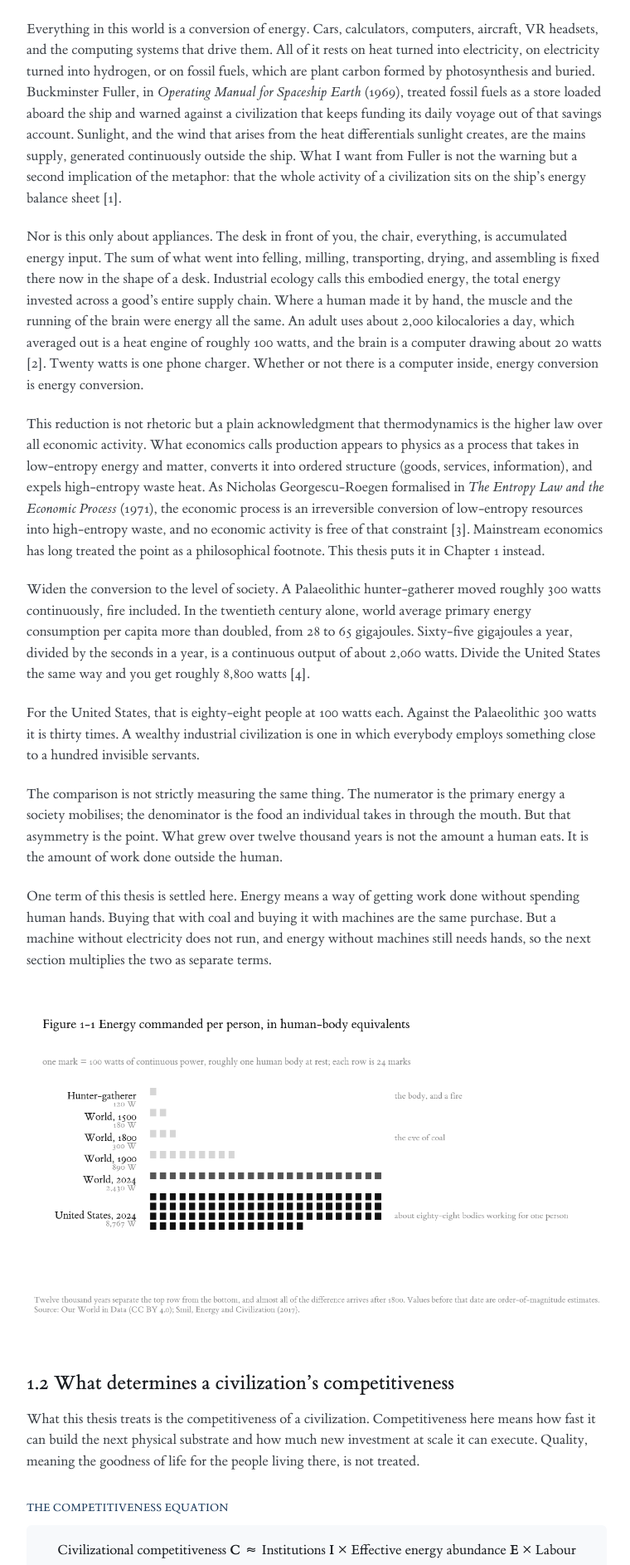
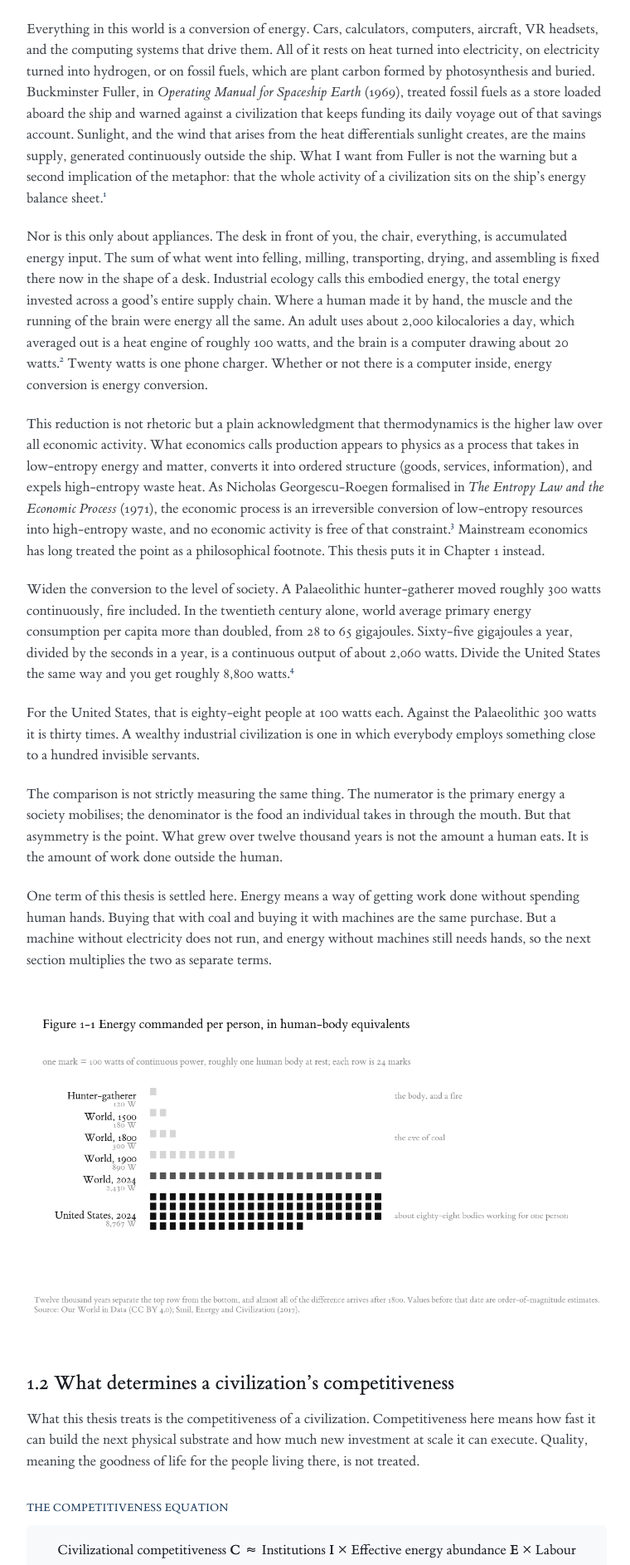
Before and after one commit to arata-hoshino/arata-hoshino.github.io, a Jekyll site: the page built from _essays/everything-is-energy-conversion.md, in a window 1280 px wide. Shown: the part 635-2521 px from the top of the page at 83% size, without its empty margins (258-1018 px from the left). Built offline with Jekyll 4.4.1, drawn with Linux system fonts in a browser that asks for light colours; some of the changed text lies outside the part shown.

Commit message:
Set the notes in Chicago's hand
In-text references become a small figure on the shoulder of the word,
placed after the punctuation as Chicago places it, and linking to the
note it names. The notes themselves are numbered rather than bracketed
and carry an anchor each, so the reference lands on the right one.

The Prologue's line in the contents follows its first heading.

Co-Authored-By: Claude Opus 5 (1M context) <noreply@anthropic.com>

```diff
--- a/_essays/everything-is-energy-conversion.md
+++ b/_essays/everything-is-energy-conversion.md
@@ -19,7 +19,7 @@ civilization that keeps funding its daily voyage out of that savings account. Su
 wind that arises from the heat differentials sunlight creates, are the mains supply, generated
 continuously outside the ship. What I want from Fuller is not the warning but a second
 implication of the metaphor: that the whole activity of a civilization sits on the ship's energy
-balance sheet [1].
+balance sheet.<sup class="noteref"><a href="#note-1">1</a></sup>
 
 Nor is this only about appliances. The desk in front of you, the chair, everything, is
 accumulated energy input. The sum of what went into felling, milling, transporting, drying, and
@@ -27,7 +27,7 @@ assembling is fixed there now in the shape of a desk. Industrial ecology calls t
 energy, the total energy invested across a good's entire supply chain. Where a human made it by
 hand, the muscle and the running of the brain were energy all the same. An adult uses about
 2,000 kilocalories a day, which averaged out is a heat engine of roughly 100 watts, and the
-brain is a computer drawing about 20 watts [2]. Twenty watts is one phone charger. Whether or
+brain is a computer drawing about 20 watts.<sup class="noteref"><a href="#note-2">2</a></sup> Twenty watts is one phone charger. Whether or
 not there is a computer inside, energy conversion is energy conversion.
 
 This reduction is not rhetoric but a plain acknowledgment that thermodynamics is the higher law
@@ -36,14 +36,14 @@ takes in low-entropy energy and matter, converts it into ordered structure (good
 information), and expels high-entropy waste heat. As Nicholas Georgescu-Roegen formalised in
 *The Entropy Law and the Economic Process* (1971), the economic process is an irreversible
 conversion of low-entropy resources into high-entropy waste, and no economic activity is free of
-that constraint [3]. Mainstream economics has long treated the point as a philosophical
+that constraint.<sup class="noteref"><a href="#note-3">3</a></sup> Mainstream economics has long treated the point as a philosophical
 footnote. This thesis puts it in Chapter 1 instead.
 
 Widen the conversion to the level of society. A Palaeolithic hunter-gatherer moved roughly 300
 watts continuously, fire included. In the twentieth century alone, world average primary energy
 consumption per capita more than doubled, from 28 to 65 gigajoules. Sixty-five gigajoules a
 year, divided by the seconds in a year, is a continuous output of about 2,060 watts. Divide the
-United States the same way and you get roughly 8,800 watts [4].
+United States the same way and you get roughly 8,800 watts.<sup class="noteref"><a href="#note-4">4</a></sup>
 
 For the United States, that is eighty-eight people at 100 watts each. Against the Palaeolithic
 300 watts it is thirty times. A wealthy industrial civilization is one in which everybody
@@ -145,13 +145,13 @@ Cheap energy with no realistic prospect of exhaustion. Cheap labour input. And i
 preserve returns and call in people and capital.
 
 **Britain in the 1840s.** British coal output rose twentyfold over the nineteenth century, and
-one country was digging roughly two thirds of the world's coal [5]. As an eighteenth-century
+one country was digging roughly two thirds of the world's coal.<sup class="noteref"><a href="#note-5">5</a></sup> As an eighteenth-century
 French inspector wrote, coal was "the soul of English manufacture"; at the pithead it was a
-resource with no prospect of running out [5].
+resource with no prospect of running out.<sup class="noteref"><a href="#note-5">5</a></sup>
 
 Labour was abnormally cheap as well. In 1841 roughly 216,000 people worked in the mines, and
 among them were children who from the age of five or six opened and closed ventilation doors
-underground [6]. Part of the cost of extraction was covered, literally, by the labour of
+underground.<sup class="noteref"><a href="#note-6">6</a></sup> Part of the cost of extraction was covered, literally, by the labour of
 children. I have no wish to defend it. But structurally this was a society in which the marginal
 cost of energy and the marginal cost of labour had both hit bottom.
 
@@ -159,30 +159,30 @@ The institutional side was exceptional for its time as well. The Joint Stock Com
 1844 permitted incorporation by registration alone. The Continent did not arrive at the same
 principle for more than twenty years. Railways were excluded from that act and required a
 private Act of Parliament for each line, but during the mania Parliament processed more than
-seven hundred railway bills across two sessions [7]. And the Lands Clauses Consolidation Act of
+seven hundred railway bills across two sessions.<sup class="noteref"><a href="#note-7">7</a></sup> And the Lands Clauses Consolidation Act of
 1845 standardised the assessment and payment of compensation for the compulsory purchase those
-private acts conferred [7]. The machinery for assembling capital and the machinery for
+private acts conferred.<sup class="noteref"><a href="#note-7">7</a></sup> The machinery for assembling capital and the machinery for
 assembling land were in place at the same time.
 
 The consequence was the railway mania. Actual investment in railway construction reached 44
 million pounds in 1847, just under 8 percent of British GDP that year and twice that year's
-military budget. The network more than quadrupled in a decade [8]. This was not a state plan.
+military budget. The network more than quadrupled in a decade.<sup class="noteref"><a href="#note-8">8</a></sup> This was not a state plan.
 It was private capital. One new industry, on private judgment alone, remade the country.
 
 **Britain in the 2020s.** Now the same country in the present. The 134 miles of HS2's first
 phase, from London to Birmingham, run to roughly 396 million pounds per mile, the highest price
 for a completed surface railway anywhere in the world, more than eight times a comparable French
-high-speed line [9]. In nuclear, Hinkley Point C has swollen to more than double its original
-estimate, with completion pushed back to 2030 [10]. Industrial electricity prices are the
-highest among 28 compared countries, roughly four times those of the United States [11]. The
+high-speed line.<sup class="noteref"><a href="#note-9">9</a></sup> In nuclear, Hinkley Point C has swollen to more than double its original
+estimate, with completion pushed back to 2030.<sup class="noteref"><a href="#note-10">10</a></sup> Industrial electricity prices are the
+highest among 28 compared countries, roughly four times those of the United States.<sup class="noteref"><a href="#note-11">11</a></sup> The
 country that laid thousands of miles in a decade on private capital alone has now spent
-seventeen years and 46.8 billion pounds without opening a single mile of high-speed line [9].
+seventeen years and 46.8 billion pounds without opening a single mile of high-speed line.<sup class="noteref"><a href="#note-9">9</a></sup>
 Raising a future city out of open country is out of the question. What changed? Not vision, and
 not national character. The structure of abundance disappeared.
 
 **The UAE today.** And the same three conditions are now assembled somewhere else. Energy is
 cheap three times over: historically subsidised domestic gas, the 5.6 gigawatts of the Barakah
-nuclear plant, and Al Dhafra solar, which set what was then a world record price in 2020 [12].
+nuclear plant, and Al Dhafra solar, which set what was then a world record price in 2020.<sup class="noteref"><a href="#note-12">12</a></sup>
 Labour is carried by migrants who make up more than eighty percent of the resident population.
 Land was infinite, as desert. And the institutional side is moving as well. As a place where
 returns are preserved, tax burdens are light, and the barrier to starting a business is low,
@@ -190,7 +190,7 @@ frontier researchers and founders are beginning, slowly, to gather. The conseque
 future cities raised from desert in thirty years, and now a turn of capital expenditure from
 concrete to computation. Abu Dhabi's 5-gigawatt AI campus, and a fund that gathered 49 billion
 dollars in a single vehicle, are new investments at a scale that would not even be conceived
-except on a structure of abundance [13]. What nineteenth-century Britain poured into railways,
+except on a structure of abundance.<sup class="noteref"><a href="#note-13">13</a></sup> What nineteenth-century Britain poured into railways,
 the twenty-first-century UAE is pouring into computing substrate.
 
 Windows do not only open. They close.
@@ -200,9 +200,9 @@ Eastern crude and on cheap labour coming out of the countryside. The window clos
 growth halved over that period, from an annual 9.1 percent to 4.2, though the standard account
 attributes the main cause to the end of catch-up, with energy a contributing factor layered on
 top. The nuclear shutdown of 2011 was a second shock on top of that, and the trade balance swung
-from surplus to deficit [14]. Germany closed its own. In 2023 it stopped its last three
+from surplus to deficit.<sup class="noteref"><a href="#note-14">14</a></sup> Germany closed its own. In 2023 it stopped its last three
 reactors, lost Russian pipeline gas at almost the same moment, and industrial electricity moved
-to two or three times the American level [15]. The word *Deindustrialisierung* became central
+to two or three times the American level.<sup class="noteref"><a href="#note-15">15</a></sup> The word *Deindustrialisierung* became central
 to its economic debate after that.
 
 <figure class="figure">
@@ -210,7 +210,7 @@ to its economic debate after that.
 </figure>
 
 **The United States, where it was reopened.** Shale pinned natural gas at a third of European
-and Asian levels, and cheap gas became cheap electricity and cheap feedstock directly [16]. The
+and Asian levels, and cheap gas became cheap electricity and cheap feedstock directly.<sup class="noteref"><a href="#note-16">16</a></sup> The
 return of manufacturing is narrated as the achievement of policy, but the policy only became
 possible on top of that physics. Policy can only choose from within the set of options the
 energy structure permits.
@@ -236,9 +236,8 @@ One thread, laid last. A society of abundance also reproduces its population. Wh
 surge in English population after 1750 was not falling mortality but rising fertility, and what
 pushed fertility up was earlier marriage brought on by rising real incomes. The postwar American
 baby boom, in the golden age of cheap energy, and the high fertility of the Gulf during the oil
-boom, stand on the same structure [17]. And in the UAE, the fertility rate of nationals and the
-fertility rate of all residents differ by nearly a factor of three within the same country
-[18]. In the same city, the same climate, the same prices, a factor of three has opened between
+boom, stand on the same structure.<sup class="noteref"><a href="#note-17">17</a></sup> And in the UAE, the fertility rate of nationals and the
+fertility rate of all residents differ by nearly a factor of three within the same country.<sup class="noteref"><a href="#note-18">18</a></sup> In the same city, the same climate, the same prices, a factor of three has opened between
 a population that settles and one that returns home in a few years. That is not a gap culture
 can explain. Where distribution works inside abundance, people have children without worrying
 about their careers. And the mechanism runs in reverse as well. The structure by which scarcity
@@ -281,22 +280,25 @@ inversion in what human time is spent on, and where the three terms actually mes
 
 ## Notes and Sources
 
-**[1] Spaceship Earth.** R. Buckminster Fuller, *Operating Manual for Spaceship Earth*, Southern
+**1. Spaceship Earth.** R. Buckminster Fuller, *Operating Manual for Spaceship Earth*, Southern
 Illinois University Press, 1969. The passage in question treats fossil fuels as a store loaded
 aboard the ship and argues the danger of funding the daily voyage out of that savings.
+{: #note-1 .note}
 
-**[2] The wattage of a human body.** Two thousand kilocalories a day is about 97 watts per
+**2. The wattage of a human body.** Two thousand kilocalories a day is about 97 watts per
 second. This is total energy expenditure, not basal metabolic rate. BMR is roughly 1,700 kcal
 (about 81 W) for a 70 kg man and roughly 1,300 kcal (about 63 W) for a 57 kg woman (FAO/WHO/UNU,
 *Human Energy Requirements*, 2004). The brain is about 2 percent of body mass and accounts for
 20 percent of whole-body oxygen consumption at rest, giving a metabolic rate of roughly 20 watts
 (Clarke & Sokoloff, "Circulation and Energy Metabolism of the Brain," in *Basic Neurochemistry*,
 6th ed., 1999).
+{: #note-2 .note}
 
-**[3] The entropy law and the economic process.** Nicholas Georgescu-Roegen, *The Entropy Law
+**3. The entropy law and the economic process.** Nicholas Georgescu-Roegen, *The Entropy Law
 and the Economic Process*, Harvard University Press, 1971.
+{: #note-3 .note}
 
-**[4] Energy moved per person.** Palaeolithic food intake of roughly 10 megajoules per day is
+**4. Energy moved per person.** Palaeolithic food intake of roughly 10 megajoules per day is
 from Vaclav Smil, *Energy and Civilization: A History*, MIT Press, 2017. The twentieth-century
 rise in the world average from 28 to 65 gigajoules is Smil's own series on a total primary
 energy supply basis, in "Science, Energy, Ethics, and Civilization." **The same author's "World
@@ -307,23 +309,26 @@ is not Smil's number. The 8,767 watts for the United States (2024) and the serie
 are from Our World in Data (CC BY 4.0). **US Energy Information Administration figures give
 roughly 9,300 watts. The difference is one of accounting scope rather than conversion method,
 and this thesis keeps figure and text on the same series.**
+{: #note-4 .note}
 
-**[5] British coal.** Output rose from roughly 8.5 to 10.5 million tons in 1800 to roughly 224
+**5. British coal.** Output rose from roughly 8.5 to 10.5 million tons in 1800 to roughly 224
 million tons in 1900 (B. R. Mitchell, *Economic Development of the British Coal Industry
 1800–1914*, Cambridge University Press, 1984). **"Roughly two thirds of the world" is a
 generalisation about the nineteenth century as a whole; by 1913 the British share had fallen to
 about 24 percent.** The quotation is from Ticquet (1738), but by way of Robert C. Allen, *The
 British Industrial Revolution in Global Perspective* (Cambridge University Press, 2009), p.80;
 the original has not been consulted.
+{: #note-5 .note}
 
-**[6] Labour in the mines.** For the roughly 216,000 mine workers in 1841 and the children of
+**6. Labour in the mines.** For the roughly 216,000 mine workers in 1841 and the children of
 five and six operating ventilation doors, see Children's Employment Commission, *First Report of
 the Commissioners (Mines)*, 1842 (British Parliamentary Papers). **Whether the primary source
 for the 216,000 figure is that report or the 1841 census is unresolved.** The Mines Act of 1842
 (5 & 6 Vict. c. 99, royal assent 10 August) prohibited underground work by women of any age in
 section 1 and by boys under ten in section 2.
+{: #note-6 .note}
 
-**[7] The Companies Act and the railway bills.** The Joint Stock Companies Act of 1844 (7 & 8
+**7. The Companies Act and the railway bills.** The Joint Stock Companies Act of 1844 (7 & 8
 Vict. c. 110) permitted incorporation by registration alone, but **undertakings requiring
 parliamentary authorisation, meaning bridges, roads, canals, and railways, were excluded, and
 limited liability did not exist until separate acts of 1855 and 1856.** France arrived at full
@@ -334,16 +339,18 @@ and 508 in 1846, roughly 720 in total, of which 121 and 272 passed, 393 in all (
 Geisler Mesevage, *Journal of Economic History* 81(4), 2021; primary sources British
 Parliamentary Papers 1845 (620) and 1846 (723-II)). The Lands Clauses Consolidation Act 1845 is
 8 & 9 Vict. c. 18.
+{: #note-7 .note}
 
-**[8] The scale of the railway mania.** Actual investment in railway construction was 13 million
+**8. The scale of the railway mania.** Actual investment in railway construction was 13 million
 pounds in 1845, 30 million in 1846, and peaked at 44 million in 1847, which is just under 8
 percent of GDP that year and twice the military budget (Andrew Odlyzko, "The collapse of the
 Railway Mania…", revised June 25, 2011). **Odlyzko does not state the source of his GDP series
 in the text and is likely relying on an unpublished draft.** Route mileage was 1,498 in 1840 and
 6,621 in 1850 (B. R. Mitchell, *British Historical Statistics*, Cambridge University Press,
 1988). **That series appears to be on a United Kingdom basis including Ireland.**
+{: #note-8 .note}
 
-**[9] HS2.** Phase one, 134 miles, at a total of 53.1 billion pounds, is roughly 396 million
+**9. HS2.** Phase one, 134 miles, at a total of 53.1 billion pounds, is roughly 396 million
 pounds per mile. The French line from Tours to Bordeaux is roughly 46 million pounds per mile
 (Britain Remade, 2023). **What is included in that unit cost, in terms of land acquisition,
 rolling stock, signalling, and contingency, has not been verified, and the UK Department for
@@ -352,69 +359,79 @@ pounds at the end of March 2026, in nominal terms, **including spend on the canc
 two** (National Audit Office, *High Speed Two reset*, HC 52, 2026). The same report gives an
 opening range for Old Oak Common to Birmingham of May 2036 to October 2039. HS2 Ltd began
 operating in January 2009.
+{: #note-9 .note}
 
-**[10] Hinkley Point C.** The original construction estimate was 18 billion pounds, **in 2016
+**10. Hinkley Point C.** The original construction estimate was 18 billion pounds, **in 2016
 prices** (National Audit Office, *Hinkley Point C*, HC 40, 2017). EDF's estimate as of February
 2026 is 35 billion pounds in 2015 prices, 48 to 49 billion in today's prices, with completion
 pushed back to 2030 (*The Guardian*, 20 February 2026, reporting on EDF's announcement). **The
 original and updated figures are not on the same deflator basis, so the multiple must be read as
 a range.**
+{: #note-10 .note}
 
-**[11] UK industrial electricity prices.** 25.85 pence per kilowatt-hour in 2023, the highest of
+**11. UK industrial electricity prices.** 25.85 pence per kilowatt-hour in 2023, the highest of
 28 compared countries and roughly four times the United States (UK Department for Energy
 Security and Net Zero, *International non-domestic energy prices*). This is a tax-inclusive
 price.
+{: #note-11 .note}
 
-**[12] Energy in the UAE.** Energy subsidies were 5.7 percent of GDP in 2011 and 4.6 percent in
+**12. Energy in the UAE.** Energy subsidies were 5.7 percent of GDP in 2011 and 4.6 percent in
 2015 on the IMF's pre-tax estimate (IMF Country Report No. 15/220, 2015). The Barakah nuclear
 plant comprises four APR1400 units for a combined 5.6 gigawatts, covering up to 25 percent of
 national electricity demand at full output (Emirates Nuclear Energy Corporation). The 2-gigawatt
 Al Dhafra solar project was awarded at 1.35 US cents per kilowatt-hour, the lowest price in the
 world at the time (Emirates Water and Electricity Company, 2020).
+{: #note-12 .note}
 
-**[13] Labour and capital in the UAE.** Migrant workers number roughly 8.7 million, more than 80
+**13. Labour and capital in the UAE.** Migrant workers number roughly 8.7 million, more than 80
 percent of the resident population (International Labour Organization). The Abu Dhabi plan is a
 5-gigawatt UAE-US AI campus, **inside which Stargate UAE is a 1-gigawatt cluster. The two are
 easily confused and the distinction is noted here.** The 200-megawatt first phase targets
 operation in 2026 (G42, 22 May 2025). MGX closed its first fund at 49 billion dollars (MGX, 1
 July 2026). **That is the size of the fund, not assets under management, and the widely
 circulated "100 billion dollar AUM target" is not a figure MGX has published.**
+{: #note-13 .note}
 
-**[14] Japan.** Real growth averaged 9.1 percent from fiscal 1956 to 1973 and 4.2 percent from
+**14. Japan.** Real growth averaged 9.1 percent from fiscal 1956 to 1973 and 4.2 percent from
 fiscal 1974 to 1990, **on a fiscal-year basis** (Cabinet Office, *Long-Term Economic Statistics*,
 *National Accounts*). **The series is spliced across the 68SNA and 93SNA.** The trade balance was
 a surplus of 6.6347 trillion yen in 2010 and a deficit of 11.4684 trillion yen in 2013, **on a
 customs-clearance basis** (Ministry of Finance, *Trade Statistics*). **On a balance-of-payments
 basis the same two years are +9.5 trillion and −8.8 trillion yen; the endpoints do not
 coincide.**
+{: #note-14 .note}
 
-**[15] Germany.** Isar 2, Emsland, and Neckarwestheim 2 were shut down on 15 April 2023 (Federal
+**15. Germany.** Isar 2, Emsland, and Neckarwestheim 2 were shut down on 15 April 2023 (Federal
 Office for the Safety of Nuclear Waste Management). EU electricity prices for energy-intensive
 industry in 2025 were more than double those of the United States (IEA, *Electricity 2026*).
 **For Germany alone the figure varies by consumption band: roughly three times the US industrial
 average in the 500 to 2,000 megawatt-hour band, and roughly 1.9 times for the largest consumers
 above 70,000 megawatt-hours.**
+{: #note-15 .note}
 
-**[16] American gas.** The 2025 average was 3.6 dollars per million Btu at Henry Hub, just under
+**16. American gas.** The 2025 average was 3.6 dollars per million Btu at Henry Hub, just under
 12 dollars for European TTF, and just over 12 for Asian JKM (IEA, *Gas Market Report, Q1-2026*).
 **Henry Hub was 2.53 and 2.19 dollars in 2023 and 2024, when the ratio was wider still. 2025 is
 used because it is the conservative choice.**
+{: #note-16 .note}
 
-**[17] Abundance and births.** For the period 1757 to 1871, the effect of variation in fertility
+**17. Abundance and births.** For the period 1757 to 1871, the effect of variation in fertility
 on population growth was roughly twice that of mortality, and about half of the rise in the
 gross reproduction rate came from a fall in women's age at first marriage, from 26.5 in the
 1650s to 23.4 in the early 1800s (Wrigley & Schofield, *The Population History of England
 1541–1871*, Cambridge University Press, 1981). The American total fertility rate peaked at 3.77
 in 1957 (National Center for Health Statistics). In the 1960 Gulf, Saudi Arabia was 7.63, Oman
 7.28, and Kuwait 7.22. **Oman rose further, to 7.89 in 1980** (World Bank SP.DYN.TFRT.IN).
+{: #note-17 .note}
 
-**[18] The UAE's two fertility rates.** The total fertility rate of Emirati women fell from 6.7
+**18. The UAE's two fertility rates.** The total fertility rate of Emirati women fell from 6.7
 in the 1970s to 3.7 in 2017 (Shukla, Karabchuk & Al Neyadi, *Reproductive Health* 20:138, 2023;
 underlying figures from the UAE Federal Competitiveness and Statistics Centre). **The source
 says "the 1970s," not a single year of 1970, and the primary table for that year has not been
 verified.** The all-resident figure for the same year of 2017 is 1.35, and the most recent
 figure for 2024 is 1.21 (World Bank). The all-resident figure is lower because it is diluted by
 a migrant population that does not have children there.
+{: #note-18 .note}
 
 <hr class="rule-major">
 
--- a/assets/css/style.css
+++ b/assets/css/style.css
@@ -450,6 +450,32 @@ main {
   border-top: 1px solid var(--rule);
 }
 
+/* Chicago's note reference: a small figure on the shoulder of the word,
+   after the punctuation, carrying the reader to the note itself. */
+.prose sup.noteref {
+  font-size: 0.66em;
+  line-height: 0;
+  vertical-align: super;
+}
+
+.prose sup.noteref a {
+  color: var(--navy);
+  text-decoration: none;
+}
+
+.prose sup.noteref a:hover,
+.prose sup.noteref a:focus-visible {
+  text-decoration: underline;
+}
+
+.prose .note {
+  scroll-margin-top: 2.5rem;
+}
+
+.prose .note:target {
+  background: var(--mark);
+}
+
 /* The apparatus of a chapter: the notes and the objections, set a step
    down from the body they belong to. */
 .prose .apparatus {
```
Also changed, not shown: _essays/prologue.md (+19 -13 lines), index.md (+1 -1 lines).
